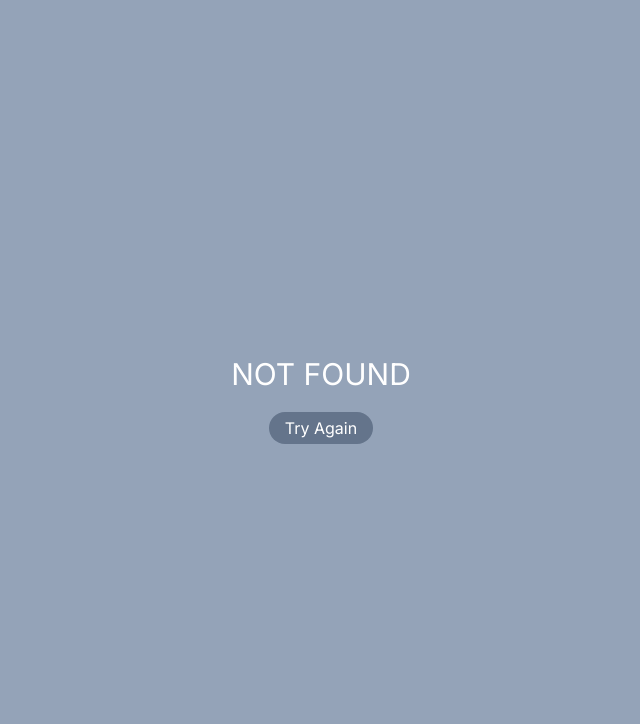
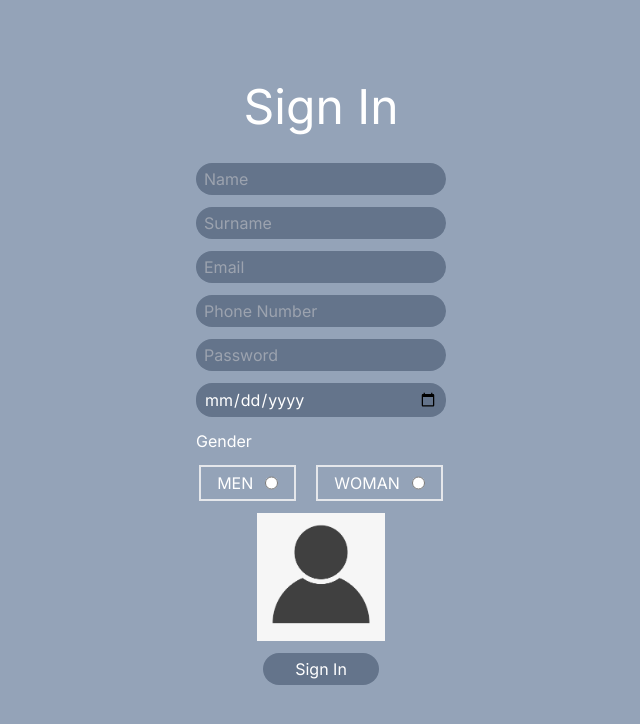
Before and after one commit to emirhanuyunmaz/Nextjs-First, a Next.js app: page /signIn in a window 1280 px wide. Before the commit this address had no page. Shown: the top 724 px of the page, without its empty margins (319-959 px from the left). Built offline with nearby package versions, Linux system fonts and the light colour scheme.

Commit message:
singIn sayfasi icin kontrol islemleri eklendi

```diff
--- a/app/admin/_components/DashboardLatesTransaction.js
+++ b/app/admin/_components/DashboardLatesTransaction.js
@@ -5,21 +5,59 @@ import UserTransactionCard from "./UserTransactionCard";
 
 export default function DashboardLatesTransaction (){
     const [userData,setUserData] = useState([])
-
+    const [value, setValue] = useState("All")
+    const [maxElement,setMaxElement] = useState(8)
+    const [fullData , setFullData] = useState(false)
     async function getAllData(){
-        const {data} = await axios.get("http://localhost:5000/api/data/transaction")
+        const {data} = await axios.get(`http://localhost:5000/api/data/transaction/${value}`)
         console.log(data);
         setUserData(data)
     }
 
+    async function filterLastTransaction(e){
+        setValue(e.target.value);
+    }
+
     useEffect(() => {
         getAllData()
-    },[])
+    },[value,maxElement])
 
     return(<div className="flex flex-col mt-5 rounded-xl bg-slate-400 p-3">
-        <p className="text-white font-bold" >Lates Transaction</p>
+
+        <div className="flex justify-between" >
+            <p className="text-white font-bold" >Lates Transaction</p>
+            <select
+            className="bg-slate-400 border-2 text-white"
+            value={value}
+            onChange={(e) => {
+                filterLastTransaction(e)
+            }}>
+                <option value="All">All</option>
+                <option value="Deleted">Deleted</option>
+                <option value="Register">Register</option>
+            </select>
+        </div>
         {
-            userData.slice(0,8).map((item,index) => <UserTransactionCard key={index} transactionUser={item} />)
+            userData.slice(0,maxElement).map((item,index) => <UserTransactionCard key={index} transactionUser={item} />)
+        }
+        {
+            userData.length > 8 && <div className="flex justify-center" >
+                {   !fullData &&
+                    <button onClick={() => {
+                        setFullData(true)
+                        setMaxElement(userData.length)
+                    }} className="text-white" >All v</button>
+                }
+
+                {
+                    fullData &&
+                    <button onClick={() => {
+                        setMaxElement(8)
+                        setFullData(false)
+                    }} className="text-white" >Less ^</button>
+                }
+
+            </div>
         }
 
     </div>)
--- a/app/admin/_components/DashboardTotalUserCard.js
+++ b/app/admin/_components/DashboardTotalUserCard.js
@@ -18,7 +18,6 @@ export default function DashboardTotalUserCard(){
     return(<div className="bg-slate-400 text-white flex flex-col justify-center items-center gap-5 w-56 h-32 rounded-3xl p-5 hover:bg-slate-500 duration-300" >
         <h2 className="text-xl" >Total User</h2>
         <p className="text-2xl " >{userLength}</p>
-
     </div>
     )
 }
--- a/app/admin/_components/Dialog.js
+++ b/app/admin/_components/Dialog.js
@@ -119,7 +119,6 @@ export default function Dialog({viewControl}){
                                 <input type="radio" value={userGender}  onChange={() => setUserGender(1)} id="1" name="Gender" className=" w-full outline-none border-2 border-gray-600 rounded-2xl px-2 py-1" />
                                 </div>
                             </div>
-
                         </div>
                             <label  className="flex justify-center" htmlFor="newUserImage">
                               <img height={150} width={100} src={`${userImage ? userImage : "/not_img.jpeg"}`} alt="" />
@@ -153,6 +152,5 @@ export default function Dialog({viewControl}){
           <div className="opacity-25 fixed inset-0 z-40 bg-black"></div>
         </>
     }
-    </>
-        )
+    </>)
 }
--- a/app/admin/_components/UserCard.js
+++ b/app/admin/_components/UserCard.js
@@ -4,8 +4,6 @@ import NotImage from "../../../public/not_img.jpeg"
 import Image from "next/image"
 
 export default function UserCard({user}){
-    // [ ] Loading işlemi
-    // [ ] Error işlemleri
 
     return(
         <div className="flex justify-between bg-slate-400 text-white px-1 gap-5 py-2 rounded-xl">
--- a/app/admin/dashboard/page.js
+++ b/app/admin/dashboard/page.js
@@ -5,8 +5,8 @@ import DashboardTotalUserCard from "../_components/DashboardTotalUserCard";
 export default function Dashboard(){
     return(<div className="flex flex-col mt-10 mx-8">
         <div className="flex gap-5">
-        <DashboardTotalUserCard/>
-        <DashboardGender/>
+            <DashboardTotalUserCard/>
+            <DashboardGender/>
         </div>
         <DashboardLatesTransaction/>
     </div>)
--- /dev/null
+++ b/app/signIn/page.js
@@ -0,0 +1,98 @@
+'use client'
+import axios from "axios"
+import { useEffect, useState } from "react"
+import Toast from "../admin/_components/Toast"
+
+export default function Page(){
+    const [name,setName] = useState("")
+    const [surname,setSurname] = useState("")
+    const [email,setEmail] = useState("")
+    const [password,setPassword] = useState("")
+    const [gender,setGender] = useState("")
+    const [birthDay,setBirthDay] = useState("")
+    const [phoneNumber,setPhoneNumber] = useState("")
+    const [userImage,setUserImage] = useState()
+    const [control,setControl] =useState(false)
+
+    useEffect(() => {
+        uploadImages()
+    },[userImage] )
+
+    async function signInHandleClick(event){
+        event.preventDefault()
+
+        if(name.trim() !== "" && surname.trim() !== "" && password.trim() !== "" && email.trim() !== "" ){
+            const response = await axios.post(`http://localhost:5000/api/data`,{
+                name:name,
+                surname:surname,
+                email:email,
+                password:password,
+                image:userImage,
+                gender:gender,
+                birthDay:birthDay,
+                phoneNumber:phoneNumber
+            })
+            console.log(response.config);
+            const responseTransaction = await axios.post(`http://localhost:5000/api/data/transaction`,{
+                id:response.data._id,
+                name:name,
+                surname:surname,
+                email:email,
+                transaction:"Register"
+            })
+
+            setControl(false)
+        }else{
+            setControl(true)
+        }
+    }
+
+    function uploadImages(){
+        console.log(userImage);
+        //Burada yapılan işlem sayesinde resmin img etiketine eklenmesi yapılmaktadır.
+        if (userImage && userImage.files && userImage.files[0]) {
+          let reader = new FileReader();
+          reader.onload = function (e) {
+            setUserImage(e.target.result)
+            //console.log(userImage);
+          };
+          reader.readAsDataURL(userImage.files[0]);
+        }
+        else{
+          console.log("işlem yapılamadı");
+        }
+      }
+
+
+    return(<div className="bg-slate-400 w-[100%] h-[100vh] flex flex-col text-white justify-center items-center" >
+        <h1 className="text-5xl" >Sign In</h1>
+        <form className="flex flex-col gap-3 p-8" >
+            <input value={name} onChange={(e) =>setName(e.target.value) } type="text" placeholder="Name" className="outline-none px-2 py-1 rounded-2xl bg-slate-500 text-white" />
+            <input value={surname} onChange={(e) => setSurname(e.target.value)} type="text" placeholder="Surname" className="outline-none px-2 py-1 rounded-2xl bg-slate-500 text-white" />
+            <input value={email} onChange={(e) => setEmail(e.target.value) } type="text" placeholder="Email" className="outline-none px-2 py-1 rounded-2xl bg-slate-500 text-white" />
+            <input value={phoneNumber} onChange={(e) => setPhoneNumber(e.target.value) } type="text" placeholder="Phone Number" className="outline-none px-2 py-1 rounded-2xl bg-slate-500 text-white" />
+            <input value={password} onChange={(e) => setPassword(e.target.value)} type="text" placeholder="Password" className="outline-none px-2 py-1 rounded-2xl bg-slate-500 text-white" />
+            <input value={birthDay} onChange={(e) => setBirthDay(e.target.value)} type="date" className="outline-none px-2 py-1 rounded-2xl bg-slate-500 text-white" />
+            <label htmlFor="">Gender</label>
+            <div className="flex gap-5  justify-center mx-auto ">
+                <div className="flex gap-3  h-auto border-2 px-4 py-1">
+                    <label htmlFor="0" >MEN</label>
+                    <input type="radio" value={gender} onChange={() => setGender(0)} id="0" name="Gender" className=" w-full outline-none border-2 border-gray-600 rounded-2xl px-2 py-1" />
+                </div>
+                <div className="flex gap-3 border-2 px-4 py-1 " >
+                <label htmlFor="1">WOMAN</label>
+                <input type="radio" value={gender}  onChange={() => setGender(1)} id="1" name="Gender" className=" w-full outline-none border-2 border-gray-600 rounded-2xl px-2 py-1" />
+                </div>
+            </div>
+            <label className="flex justify-center" htmlFor="newUserImage">
+                <img src={`${userImage ? userImage : "/not_img.jpeg"}`}  className="w-32 h-32" alt="" />
+            </label>
+            <input id="newUserImage" accept="image/png, image/jpeg" className="hidden" onChange={(event) => {
+                setUserImage(event.target)}}  type="file" />
+            <button onClick={(event)=>signInHandleClick(event)} className="bg-slate-500 hover:bg-slate-600 px-8 py-1 rounded-2xl mx-auto duration-300" >Sign In</button>
+        </form>
+                <div className="absolute bottom-10">
+                    <Toast control={control} setControl={setControl} />
+                </div>
+    </div>)
+}
--- a/app/signUp/page.js
+++ b/app/signUp/page.js
@@ -1,10 +1,24 @@
+'use client'
+import axios from "axios"
+import { useState } from "react"
 
 
 export default function Page(){
-    return (<div className="flex w-[100%] h-[100vh] justify-center items-center">
-        <form action="">
-            <input type="text" className="outline-none border-2 border-gray-600 rounded-2xl px-2 py-1" placeholder="Name" />
-            <input type="password" placeholder="Password" />
+    const [email,setEmail] = useState("")
+    const [password,setPassword] = useState("")
+
+    async function signUpOnClick(){
+        const data = await axios.post('http://localhost:5000/api/data/signUp',{
+            email,password
+        })
+    }
+
+    return (<div className="flex flex-col gap-20 w-[100%] h-[100vh] justify-center items-center bg-slate-400 text-white">
+        <h1 className="text-5xl" >Sign Up</h1>
+        <form className="flex flex-col gap-5" action="">
+            <input  value={email} onChange={(e) => setEmail(e.target.value)} type="email" className="outline-none px-2 py-1 rounded-2xl bg-slate-500 text-white" placeholder="Name" />
+            <input  value={password} onChange={(e) => setPassword(e.target.value)} type="password" placeholder="Password" className="outline-none px-2 py-1 rounded-2xl bg-slate-500 text-white" />
+            <button  onClick={signUpOnClick} className="bg-slate-500 mx-auto px-8 py-1 rounded-3xl hover:bg-slate-600 duration-300" >Sign In</button>
         </form>
     </div>)
 }
```
